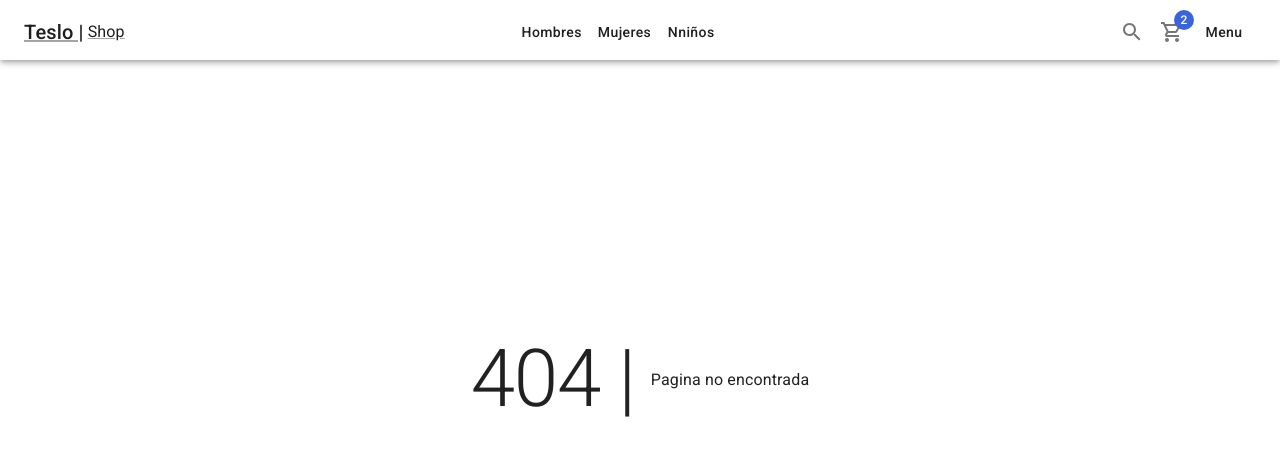
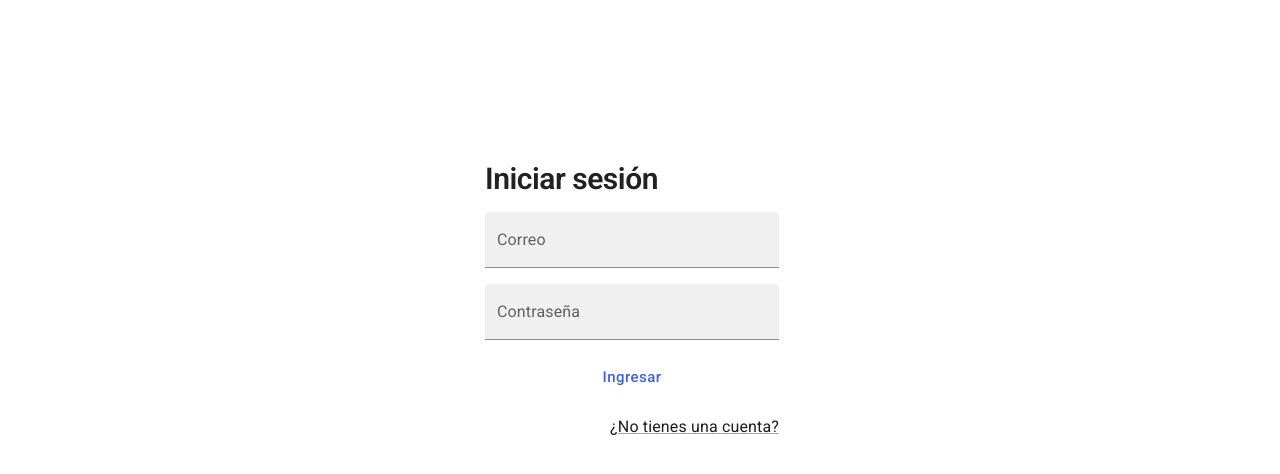
Before and after one commit to EmmanuelJCA/teslo-shop-webapp, a Next.js app: page /auth/login in a window 1280 px wide. Before the commit this address had no page. Shown: the top 474 px of the page. Built offline with nearby package versions, Linux system fonts and the light colour scheme.

Commit message:
login page

```diff
--- /dev/null
+++ b/pages/auth/login.tsx
@@ -0,0 +1,43 @@
+import React from 'react';
+import NextLink from 'next/link';
+import { Box, Button, Grid, Link, TextField, Typography } from '@mui/material';
+
+import { AuthLayout } from '../../components/layouts';
+
+const LoginPage = () => {
+  return (
+    <AuthLayout title='Ingresar'>
+      <Box sx={{ width: 350, padding:'10px 20px' }}>
+        <Grid container xs={ 12 } spacing={ 2 }>
+          <Grid item>
+            <Typography variant='h1' component='h1'>Iniciar sesión</Typography>
+          </Grid>
+
+          <Grid item xs={ 12 }>
+            <TextField label='Correo' variant='filled' fullWidth />
+          </Grid>
+
+          <Grid item xs={ 12 }>
+            <TextField label='Contraseña' variant='filled' fullWidth />
+          </Grid>
+
+          <Grid item xs={ 12 }>
+            <Button color='secondary' className='circular-btn' size='large' fullWidth>
+              Ingresar
+            </Button>
+          </Grid>
+
+          <Grid item xs={ 12 } display='flex' justifyContent='end'>
+            <NextLink href='/auth/register' passHref legacyBehavior>
+              <Link underline='always'>
+                ¿No tienes una cuenta?
+              </Link>
+            </NextLink>
+          </Grid>
+        </Grid>
+      </Box>
+    </AuthLayout>
+  )
+}
+
+export default LoginPage;
--- a/pages/cart/empty.tsx
+++ b/pages/cart/empty.tsx
@@ -1,8 +1,8 @@
 import NextLink from 'next/link';
 import { Box, Typography, Link } from '@mui/material';
+import { RemoveShoppingCartOutlined } from '@mui/icons-material';
 
 import { ShopLayout } from '../../components/layouts';
-import { RemoveShoppingCartOutlined } from '@mui/icons-material';
 
 
 const EmptyPage = () => {
```
